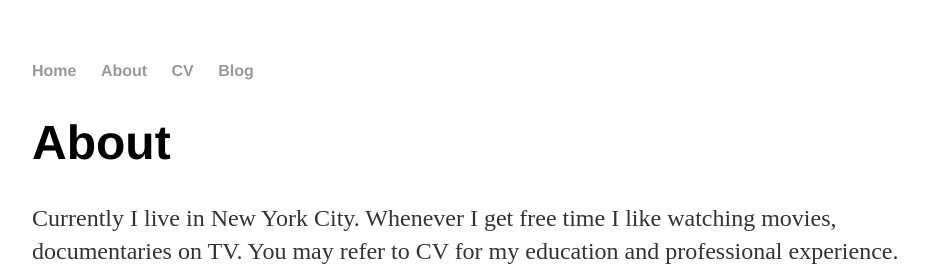
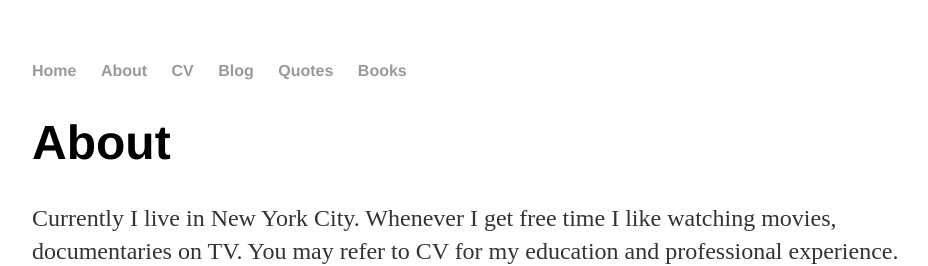
Before and after one commit to DataDistiller/DataDistiller.github.io, a Jekyll site: the page built from about/index.html, in a window 1280 px wide. Shown: the top 266 px of the page, without its empty margins (160-1088 px from the left). Built offline with Jekyll 4.4.1, drawn with Linux system fonts in a browser that asks for light colours.

Commit message:
Update default.html

```diff
--- a/_layouts/default.html
+++ b/_layouts/default.html
@@ -15,6 +15,9 @@
 <li><a href="/about">About</a></li>
 <li><a href="/cv">CV</a></li>
 <li><a href="/blog">Blog</a></li>
+<li><a href="/quotes">Quotes</a></li>
+<li><a href="/books">Books</a></li>
+
 </ul>
     </nav>
 <div class="container">
```
